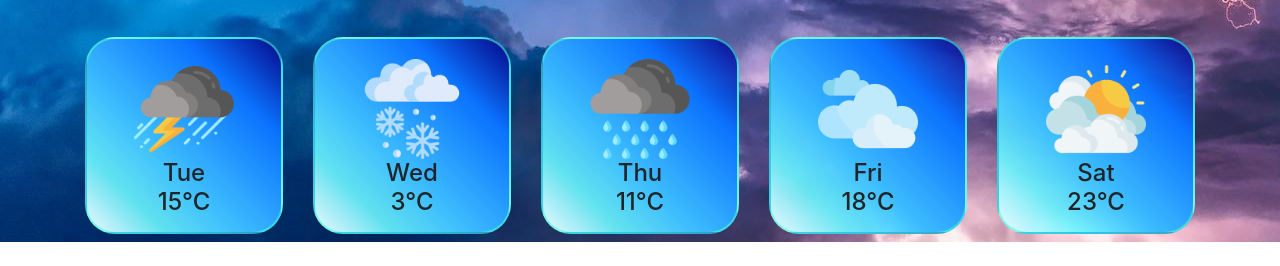
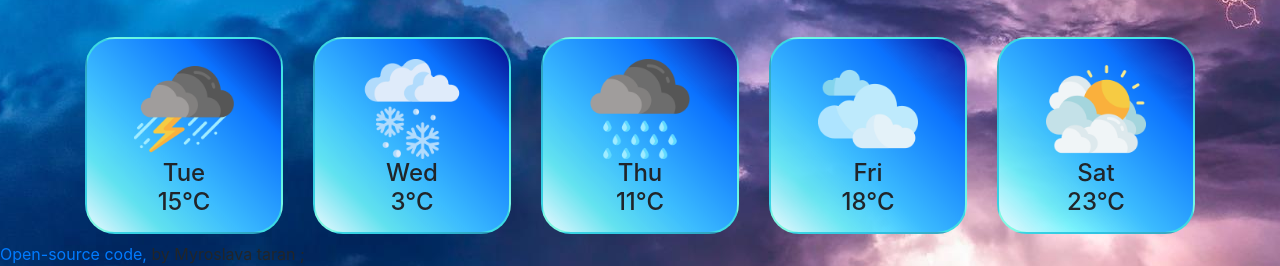
Before and after one commit to Myroslava123/pogoda, a website built with Parcel: page index.html in a window 1280 px wide. Shown: the part 587-853 px from the top of the page. Before the commit the page ends 829 px from the top, so only its background shows below. Built offline with nearby package versions, Linux system fonts and the light colour scheme; no server answers.

Commit message:
Update index.html

```diff
--- a/index.html
+++ b/index.html
@@ -100,5 +100,6 @@
       </div>
     </h4>
     <script src="src/index.js"></script>
+     <a href="https://github.com/Myroslava123/pogoda">Open-source code,</a> by Myroslava taran ;
   </body>
 </html>
```
